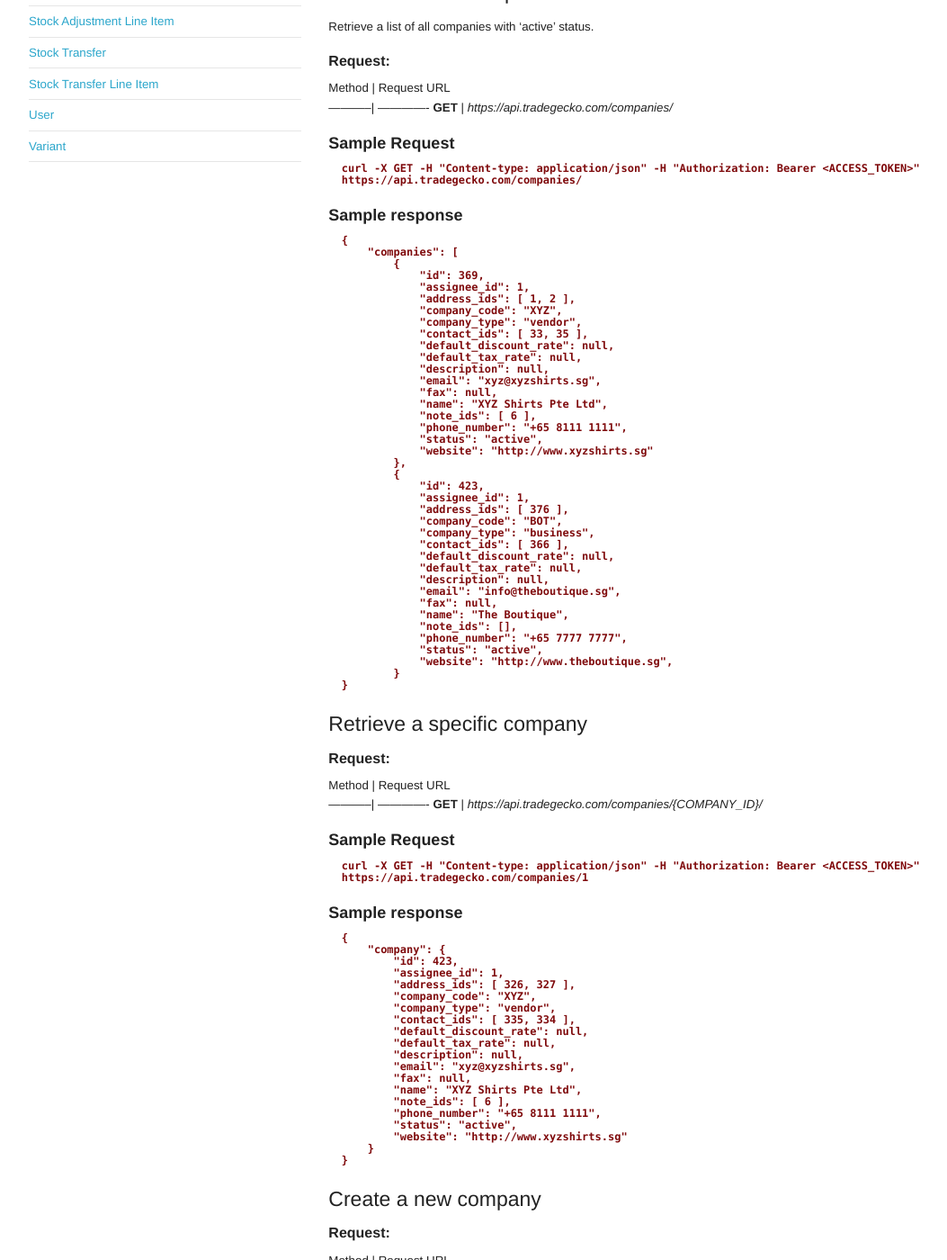
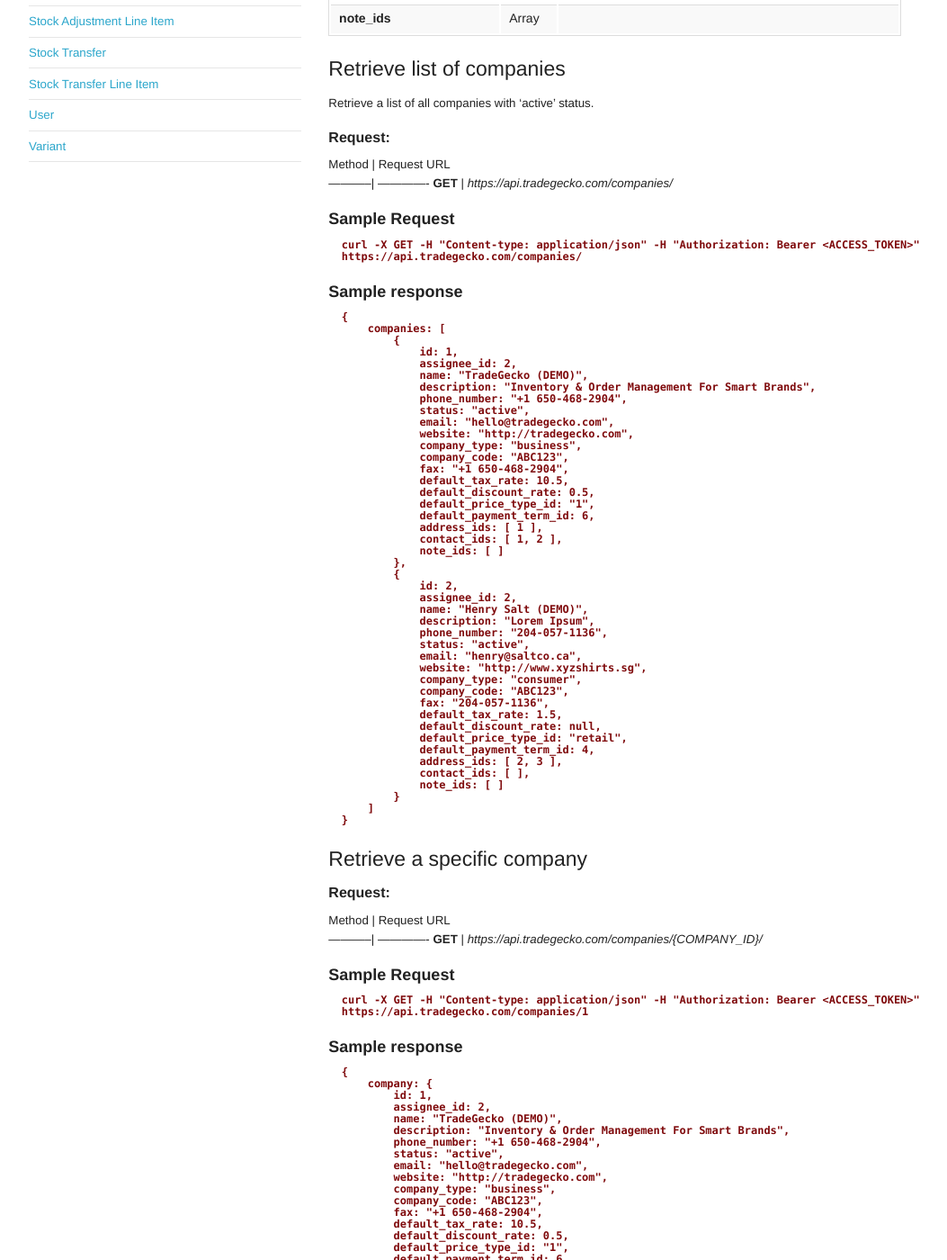
Before and after one commit to tradegecko/docs_old, a Jekyll site: the page built from _posts/2013-01-29-company.md, in a window 1280 px wide and 1400 px high, scrolled down 793 px. Shown: the whole window at 90% size, without its empty margins (123-1176 px from the left). Built offline with Jekyll 4.4.1, drawn with Linux system fonts in a browser that asks for light colours; some web fonts are replaced; Markdown is read by kramdown in place of the engine named in the settings; some of the changed text lies outside the part shown.

Commit message:
Updated company API

```diff
--- a/_posts/2013-01-29-company.md
+++ b/_posts/2013-01-29-company.md
@@ -14,11 +14,13 @@
 **status**                     | String        |  Tells whether the company is 'active' or 'archived'
 **email**                      | String        |  Primary email of the company
 **website**                    | String        |
-**company_type**               | String        |  Can be 'business', 'vendor' or 'consumer'
+**company_type**               | String        |  Can be 'business', 'supplier' or 'consumer'
 **company_code**               | String        |
 **fax**                        | String        |
 **default_tax_rate**           | Float         |
 **default_discount_rate**      | Float         |
+**default_price_type_id**      | String        |
+**default_payment_term_id**    | Integer       |
 **address_ids**                | Array         |
 **contact_ids**                | Array         |
 **note_ids**                   | Array         |
@@ -39,43 +41,48 @@
 ##### Sample response
 
       {
-          "companies": [
+          companies: [
               {
-                  "id": 369,
-                  "assignee_id": 1,
-                  "address_ids": [ 1, 2 ],
-                  "company_code": "XYZ",
-                  "company_type": "vendor",
-                  "contact_ids": [ 33, 35 ],
-                  "default_discount_rate": null,
-                  "default_tax_rate": null,
-                  "description": null,
-                  "email": "xyz@xyzshirts.sg",
-                  "fax": null,
-                  "name": "XYZ Shirts Pte Ltd",
-                  "note_ids": [ 6 ],
-                  "phone_number": "+65 8111 1111",
-                  "status": "active",
-                  "website": "http://www.xyzshirts.sg"
+                  id: 1,
+                  assignee_id: 2,
+                  name: "TradeGecko (DEMO)",
+                  description: "Inventory & Order Management For Smart Brands",
+                  phone_number: "+1 650-468-2904",
+                  status: "active",
+                  email: "hello@tradegecko.com",
+                  website: "http://tradegecko.com",
+                  company_type: "business",
+                  company_code: "ABC123",
+                  fax: "+1 650-468-2904",
+                  default_tax_rate: 10.5,
+                  default_discount_rate: 0.5,
+                  default_price_type_id: "1",
+                  default_payment_term_id: 6,
+                  address_ids: [ 1 ],
+                  contact_ids: [ 1, 2 ],
+                  note_ids: [ ]
               },
               {
-                  "id": 423,
-                  "assignee_id": 1,
-                  "address_ids": [ 376 ],
-                  "company_code": "BOT",
-                  "company_type": "business",
-                  "contact_ids": [ 366 ],
-                  "default_discount_rate": null,
-                  "default_tax_rate": null,
-                  "description": null,
-                  "email": "info@theboutique.sg",
-                  "fax": null,
-                  "name": "The Boutique",
-                  "note_ids": [],
-                  "phone_number": "+65 7777 7777",
-                  "status": "active",
-                  "website": "http://www.theboutique.sg",
+                  id: 2,
+                  assignee_id: 2,
+                  name: "Henry Salt (DEMO)",
+                  description: "Lorem Ipsum",
+                  phone_number: "204-057-1136",
+                  status: "active",
+                  email: "henry@saltco.ca",
+                  website: "http://www.xyzshirts.sg",
+                  company_type: "consumer",
+                  company_code: "ABC123",
+                  fax: "204-057-1136",
+                  default_tax_rate: 1.5,
+                  default_discount_rate: null,
+                  default_price_type_id: "retail",
+                  default_payment_term_id: 4,
+                  address_ids: [ 2, 3 ],
+                  contact_ids: [ ],
+                  note_ids: [ ]
               }
+          ]
       }
 
 ####   Retrieve a specific company
@@ -93,23 +100,25 @@
 ##### Sample response
 
       {
-          "company": {
-              "id": 423,
-              "assignee_id": 1,
-              "address_ids": [ 326, 327 ],
-              "company_code": "XYZ",
-              "company_type": "vendor",
-              "contact_ids": [ 335, 334 ],
-              "default_discount_rate": null,
-              "default_tax_rate": null,
-              "description": null,
-              "email": "xyz@xyzshirts.sg",
-              "fax": null,
-              "name": "XYZ Shirts Pte Ltd",
-              "note_ids": [ 6 ],
-              "phone_number": "+65 8111 1111",
-              "status": "active",
-              "website": "http://www.xyzshirts.sg"
+          company: {
+              id: 1,
+              assignee_id: 2,
+              name: "TradeGecko (DEMO)",
+              description: "Inventory & Order Management For Smart Brands",
+              phone_number: "+1 650-468-2904",
+              status: "active",
+              email: "hello@tradegecko.com",
+              website: "http://tradegecko.com",
+              company_type: "business",
+              company_code: "ABC123",
+              fax: "+1 650-468-2904",
+              default_tax_rate: 10.5,
+              default_discount_rate: 0.5,
+              default_price_type_id: "1",
+              default_payment_term_id: 6,
+              address_ids: [ 1 ],
+              contact_ids: [ 2, 1 ],
+              note_ids: [ ]
           }
       }
 
@@ -142,22 +153,25 @@
 ##### Sample response
 
       {
-          "company": {
-              "address_ids": [ 326, 327 ],
-              "company_code": "XYZ",
-              "company_type": "vendor",
-              "contact_ids": [ 335, 334 ],
-              "default_discount_rate": null,
-              "default_tax_rate": null,
-              "description": null,
-              "email": "xyz@xyzshirts.sg",
-              "fax": null,
-              "id": 369,
-              "name": "XYZ Shirts Pte Ltd",
-              "note_ids": [ 6 ],
-              "phone_number": "+65 8111 1111",
-              "status": "active",
-              "website": "http://www.xyzshirts.sg"
+          company: {
+              id: 1,
+              assignee_id: 2,
+              name: "TradeGecko (DEMO)",
+              description: "Inventory & Order Management For Smart Brands",
+              phone_number: "+1 650-468-2904",
+              status: "active",
+              email: "hello@tradegecko.com",
+              website: "http://tradegecko.com",
+              company_type: "business",
+              company_code: "ABC123",
+              fax: "+1 650-468-2904",
+              default_tax_rate: 10.5,
+              default_discount_rate: 0.5,
+              default_price_type_id: "1",
+              default_payment_term_id: 6,
+              address_ids: [ 1 ],
+              contact_ids: [ 2, 1 ],
+              note_ids: [ ]
           }
       }
 
```
Also changed, not shown: other parts of _posts/2013-01-29-company.md (+24 -20 lines).
